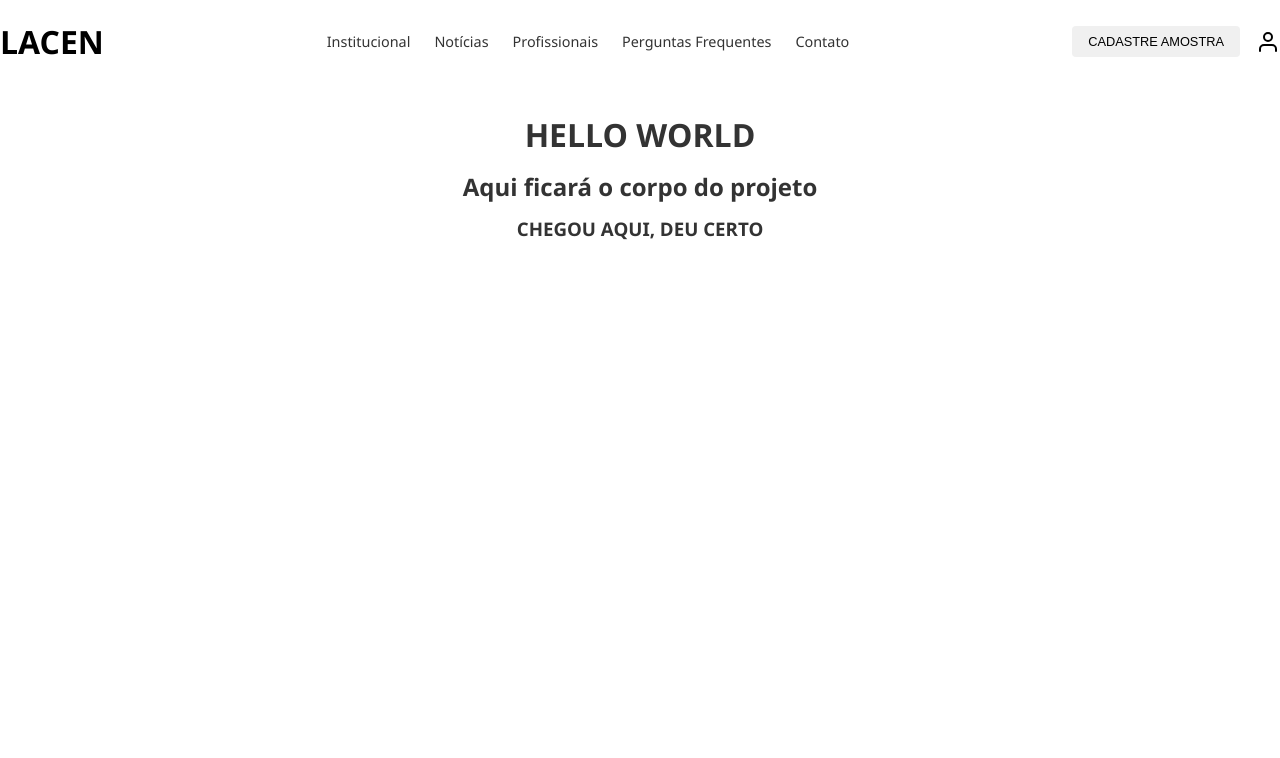
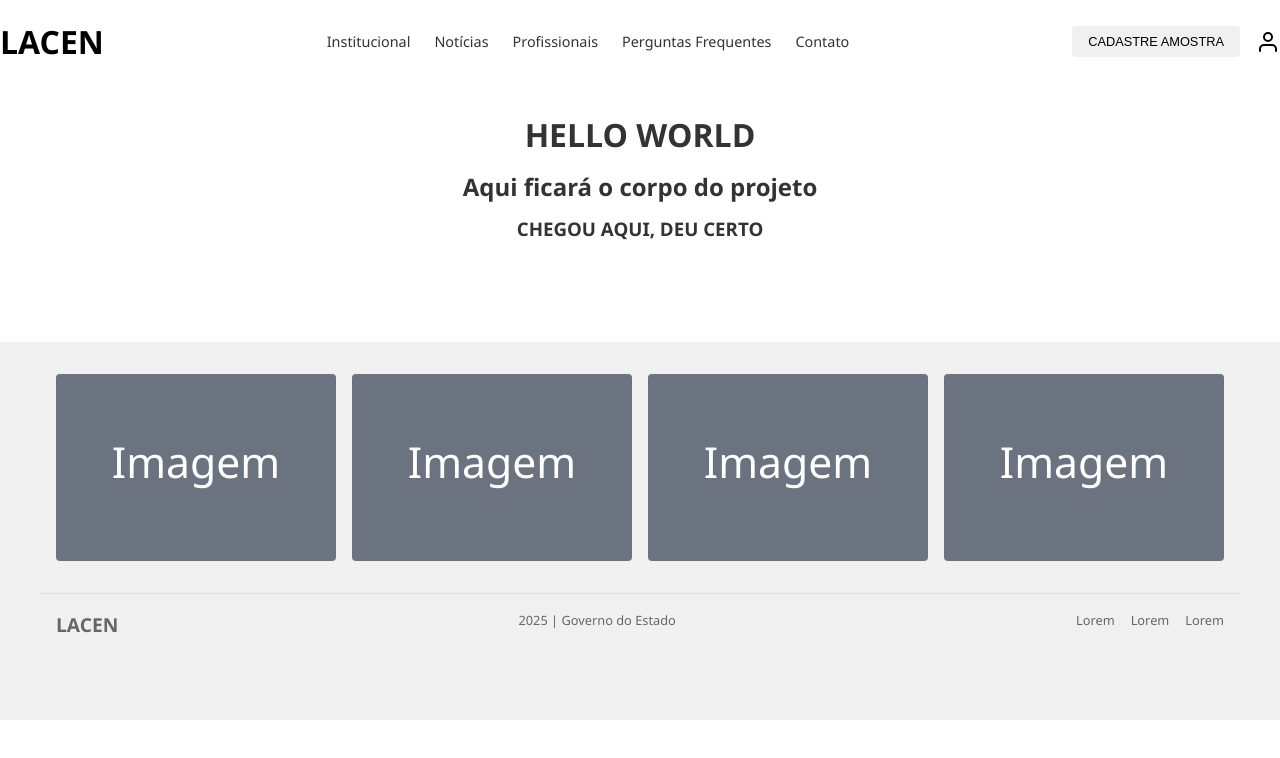
Before and after one commit to marcos-grocha/lacen, a Vue app: page / in a window 1280 px wide. Shown: the top 758 px of the page. Built offline with nearby package versions, Linux system fonts and the light colour scheme.

Commit message:
Adiciona rodapé padrão do site

```diff
--- a/src/App.vue
+++ b/src/App.vue
@@ -1,9 +1,11 @@
 <template>
   <HeaderLacen />
   <router-view></router-view>
+  <FooterLacen />
 </template>
 
 <script>
+  import FooterLacen from './components/FooterLacen.vue';
   import HeaderLacen from './components/HeaderLacen.vue';
 
   export default {
@@ -11,6 +13,7 @@
 
     components: {
       HeaderLacen,
+      FooterLacen
     },
 
     data: () => ({
--- /dev/null
+++ b/src/components/FooterLacen.vue
@@ -0,0 +1,90 @@
+<template>
+  <footer class="footer">
+    <div class="footer-content">
+      <div class="footer-gallery">
+        <div class="gallery-item" v-for="n in 4" :key="n">
+          <svg width="100%" height="100%" viewBox="0 0 100 70" xmlns="http://www.w3.org/2000/svg">
+            <rect width="100%" height="100%" fill="#6B7280" />
+            <text x="50%" y="50%" dominant-baseline="middle" text-anchor="middle" fill="#ffffff">
+              <tspan x="50%" dy="0">Imagem</tspan>
+            </text>
+          </svg>
+        </div>
+      </div>
+    </div>
+
+    <div class="footer-bottom">
+      <div class="footer-logo">
+        <h2>LACEN</h2>
+      </div>
+
+      <div class="copyright">
+        2025 | Governo do Estado
+      </div>
+
+      <div class="footer-links">
+        <a href="#">Lorem</a>
+        <a href="#">Lorem</a>
+        <a href="#">Lorem</a>
+      </div>
+    </div>
+  </footer>
+</template>
+
+<script setup>
+  // Não precisa de lógica por enquanto
+</script>
+
+<style scoped>
+  .footer {
+    background-color: #f0f0f0;
+    padding: 2rem 0;
+    margin-top: 4rem;
+  }
+
+  .footer-content {
+    padding: 0 1rem;
+    max-width: 1200px;
+    margin: 0 auto;
+  }
+
+  .footer-logo h2 {
+    font-weight: bold;
+    margin-bottom: 2rem;
+  }
+
+  .footer-gallery {
+    display: flex;
+    gap: 1rem;
+    margin-bottom: 2rem;
+  }
+
+  .gallery-item {
+    flex: 1;
+    aspect-ratio: 1.5/1;
+    background-color: #6B7280;
+    border-radius: 4px;
+    overflow: hidden;
+  }
+
+  .footer-bottom {
+    display: flex;
+    justify-content: space-between;
+    padding: 1rem;
+    max-width: 1200px;
+    margin: 0 auto;
+    border-top: 1px solid #ddd;
+    color: #666;
+    font-size: 0.8rem;
+  }
+
+  .footer-links {
+    display: flex;
+    gap: 1rem;
+  }
+
+  .footer-links a {
+    color: #666;
+    text-decoration: none;
+  }
+</style>
```
